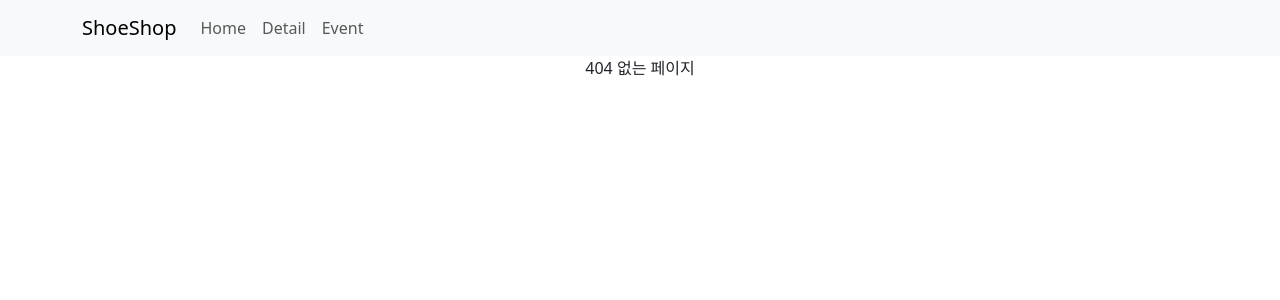
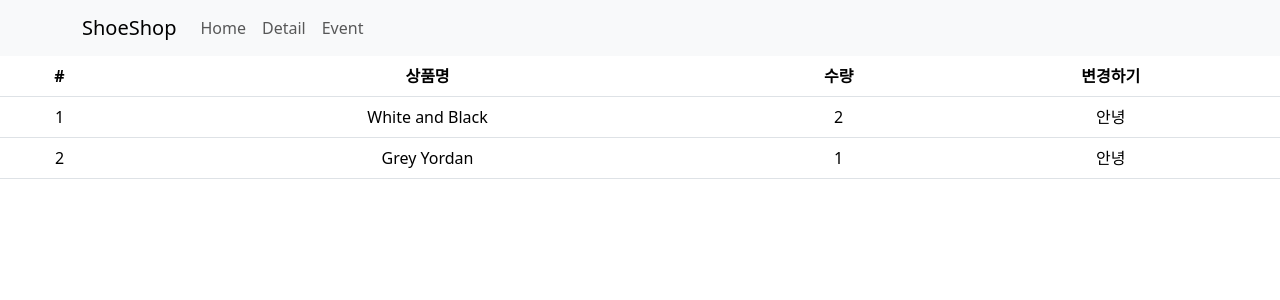
Before and after one commit to hyeonlee717/React_Study_2, a React (Vite) app: page /cart in a window 1280 px wide. Before the commit this address had no page. Shown: the top 300 px of the page. Built offline with nearby package versions, Linux system fonts and the light colour scheme.

Commit message:
redux 셋팅, store.js state 보관법, 사용법, 숙제

```diff
--- a/package.json
+++ b/package.json
@@ -10,11 +10,13 @@
     "preview": "vite preview"
   },
   "dependencies": {
+    "@reduxjs/toolkit": "^2.11.2",
     "axios": "^1.13.2",
     "bootstrap": "^5.3.8",
     "react": "^19.2.0",
     "react-bootstrap": "^2.10.10",
     "react-dom": "^19.2.0",
+    "react-redux": "^9.2.0",
     "react-router-dom": "^7.10.1",
     "styled-components": "^6.1.19"
   },
--- a/src/App.jsx
+++ b/src/App.jsx
@@ -7,6 +7,7 @@
 import { Routes, Route, Link, useNavigate, Outlet } from 'react-router-dom';
 import Detail from './routes/Detail.jsx';
 import axios from 'axios';
+import Cart from './routes/Cart.jsx';
 
 function App() {
 
@@ -78,6 +79,8 @@
         <Route path='/detail/:id' element={<Detail shoes={shoes}></Detail>} />
         {/* url parameter : :id, :abcd 등 여러방식으로 사용가능 */}
 
+        <Route path='/cart' element={<Cart></Cart>}></Route>
+
         <Route path='/about' element={<AboutPage></AboutPage>}>
           <Route path='member' element={<div>멤버임</div>} />
           <Route path='location' element={<div>위치임</div>} />
--- a/src/main.jsx
+++ b/src/main.jsx
@@ -3,11 +3,15 @@
 import './index.css'
 import App from './App.jsx'
 import { BrowserRouter } from 'react-router-dom'
+import { Provider } from 'react-redux'
+import store from './store.jsx'
 
 createRoot(document.getElementById('root')).render(
   // <StrictMode>
-  <BrowserRouter>
-    <App />
-  </BrowserRouter>
+  <Provider store={store}>
+    <BrowserRouter>
+      <App />
+    </BrowserRouter>
+  </Provider>
   // </StrictMode>,
 )
--- /dev/null
+++ b/src/routes/Cart.jsx
@@ -0,0 +1,39 @@
+import { Table } from "react-bootstrap"
+import { useSelector } from "react-redux";
+
+function Cart() {
+
+    let stateCart = useSelector((state) => { return state.cart })
+    console.log(stateCart)
+
+    return (
+        <div>
+            <Table>
+                <thead>
+                    <tr>
+                        <th>#</th>
+                        <th>상품명</th>
+                        <th>수량</th>
+                        <th>변경하기</th>
+                    </tr>
+                </thead>
+                <tbody>
+                    {
+                        stateCart.map(function (a, i) {
+                            return (
+                                <tr key={i}>
+                                    <td>{i + 1}</td>
+                                    <td>{stateCart[i].name}</td>
+                                    <td>{stateCart[i].count}</td>
+                                    <td>안녕</td>
+                                </tr>
+                            )
+                        })
+                    }
+                </tbody>
+            </Table>
+        </div>
+    )
+}
+
+export default Cart;
--- /dev/null
+++ b/src/store.jsx
@@ -0,0 +1,21 @@
+import { configureStore, createSlice } from '@reduxjs/toolkit'
+
+let user = createSlice({
+    name: 'user',
+    initialState: 'kim'
+})
+
+let cart = createSlice({
+    name: 'cart',
+    initialState: [
+        { id: 0, name: 'White and Black', count: 2 },
+        { id: 2, name: 'Grey Yordan', count: 1 }
+    ]
+})
+
+export default configureStore({
+    reducer: {
+        user: user.reducer,
+        cart: cart.reducer
+    }
+})
```
Also changed, not shown: 1 other file (tests, documents, lock files or other folders).
